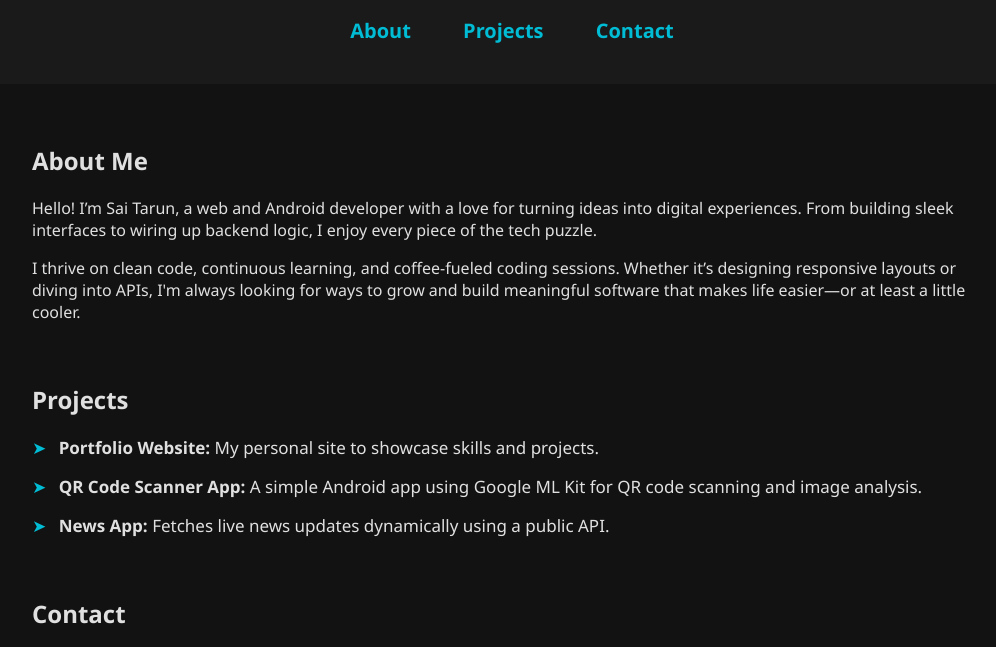
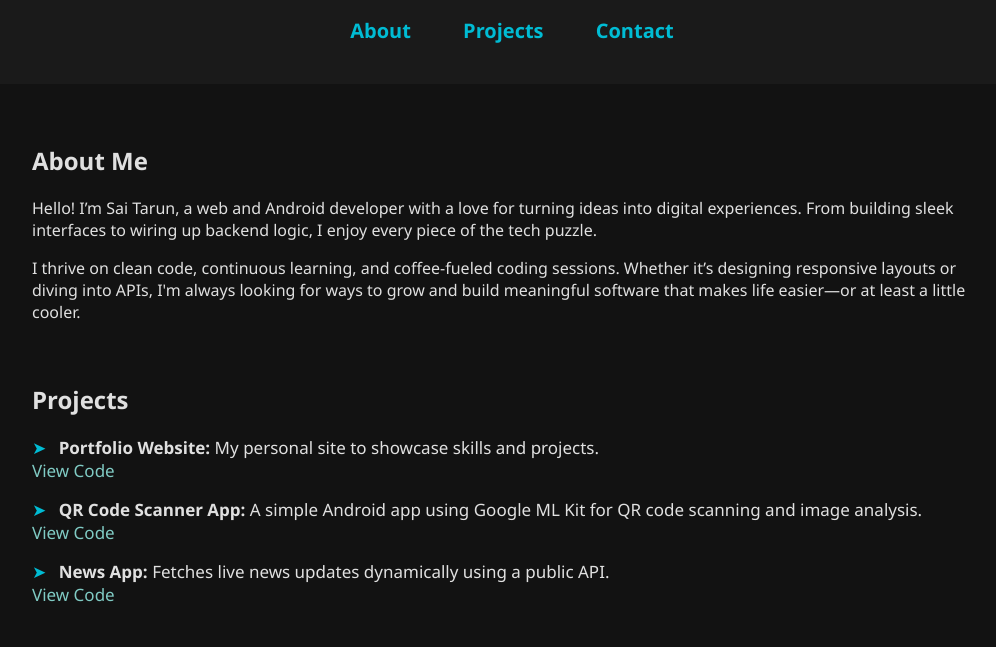
Before and after one commit to saitarun1806/portfolio, a plain HTML site: page index.html in a window 1280 px wide. Shown: the part 151-798 px from the top of the page, without its empty margins (128-1124 px from the left). Drawn offline with Linux system fonts and the light colour scheme.

Commit message:
Update index.html

```diff
--- a/index.html
+++ b/index.html
@@ -29,13 +29,27 @@
     </section>
 
     <section id="projects">
-      <h2>Projects</h2>
-      <ul>
-        <li><strong>Portfolio Website:</strong> My personal site to showcase skills and projects.</li>
-        <li><strong>QR Code Scanner App:</strong> A simple Android app using Google ML Kit for QR code scanning and image analysis.</li>
-        <li><strong>News App:</strong> Fetches live news updates dynamically using a public API.</li>
-      </ul>
-    </section>
+  <h2>Projects</h2>
+  <ul>
+    <li>
+      <strong>Portfolio Website:</strong> My personal site to showcase skills and projects.
+      <br />
+      <a href="https://github.com/saitarun1806/portfolio" target="_blank">View Code</a>
+    </li>
+
+    <li>
+      <strong>QR Code Scanner App:</strong> A simple Android app using Google ML Kit for QR code scanning and image analysis.
+      <br />
+      <a href="https://github.com/saitarun1806/QR-CODE-SCANNER" target="_blank">View Code</a>
+    </li>
+
+    <li>
+      <strong>News App:</strong> Fetches live news updates dynamically using a public API.
+      <br />
+      <a href="https://github.com/saitarun1806/News-API" target="_blank">View Code</a>
+    </li>
+  </ul>
+</section>
 
     <section id="contact">
       <h2>Contact</h2>
```
